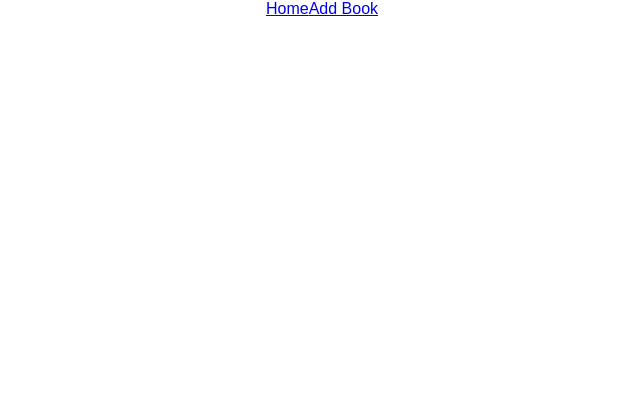
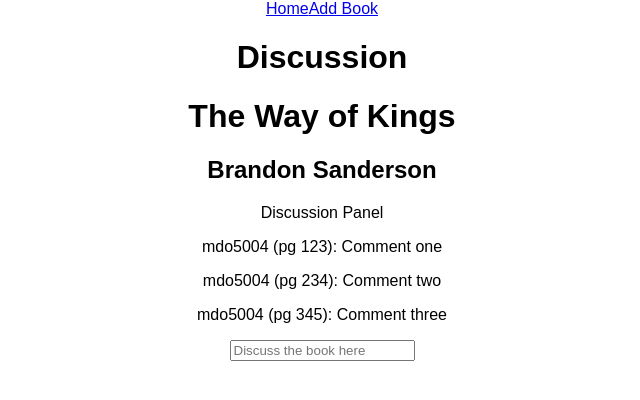
Before and after one commit to mdo5004/bookclub-react, a React (Create React App) app: page /discussion/1 in a window 1280 px wide. Shown: the top 400 px of the page, without its empty margins (318-958 px from the left). Built offline with nearby package versions, Linux system fonts and the light colour scheme.

Commit message:
nested book discussion resources

```diff
--- a/src/App.js
+++ b/src/App.js
@@ -5,7 +5,7 @@
 //import { bindActionCreators } from 'redux';
 
 import NavBar from './components/NavBar'
-import BookDiscussion from './components/BookDiscussion'
+import {ConnectedBookDiscussion as BookDiscussion} from './components/BookDiscussion'
 import {ConnectedBookIndex as BookIndex} from './components/BookIndex'
 
 export class App extends Component {
@@ -15,7 +15,7 @@
                 <div className="App">
                    <NavBar />
                     <Route exact path='/' component={BookIndex} />
-                    <Route exact path='/discussion' component={BookDiscussion} />
+                    <Route path='/discussion/:bookId' component={BookDiscussion} />
                 </div>
             </Router>
         );
--- a/src/components/BookDetails.js
+++ b/src/components/BookDetails.js
@@ -5,8 +5,8 @@
 
         return (
             <div>
-                <h1>{props.title}</h1>
-                <h2>{props.author}</h2>
+                <h1>{props.book.title}</h1>
+                <h2>{props.book.author}</h2>
             </div>
         )
 
--- a/src/components/BookDiscussion.js
+++ b/src/components/BookDiscussion.js
@@ -1,12 +1,22 @@
 import React from 'react';
 import BookDetails from './BookDetails'
 import Discussion from './Discussion'
-export default class BookDiscussion extends React.Component {
+import { connect } from 'react-redux';
+
+export class BookDiscussion extends React.Component {
 
     render(){
-        return <div><h1>'Book Discussion'</h1>
-        <BookDetails title="The Girl with the Dragon Tattoo" author="Steig Larsson" />
+        return <div><h1>Discussion</h1>
+        <BookDetails book={this.props.book} />
         <Discussion />
         </div>
     }
 }
+const mapStateToProps = (state, ownProps) => {
+    let book = state.books.find( book => book.id == ownProps.match.params.bookId )
+
+  return {
+    book: book
+  }
+}
+export const ConnectedBookDiscussion = connect(mapStateToProps,null)(BookDiscussion)
```
